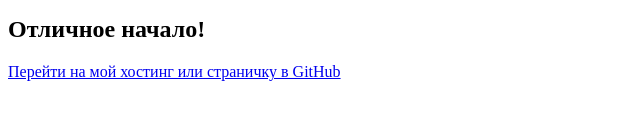
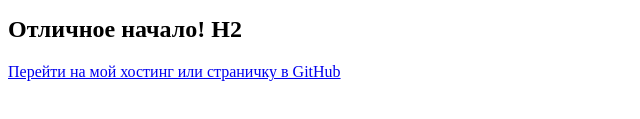
Before and after one commit to sashaivanova253-oss/sasha_123, a plain HTML site: page index.html in a window 1280 px wide. Shown: the part 571-690 px from the top of the page, 0-640 px from the left. Drawn offline with Linux system fonts and the light colour scheme.

Commit message:
index.html

```diff
--- a/index.html
+++ b/index.html
@@ -38,7 +38,7 @@
         </div>
 
         <div>
-            <h2>Отличное начало!</h2>
+            <h2>Отличное начало! H2</h2>
         </div>
     </main>
     <footer>
```
